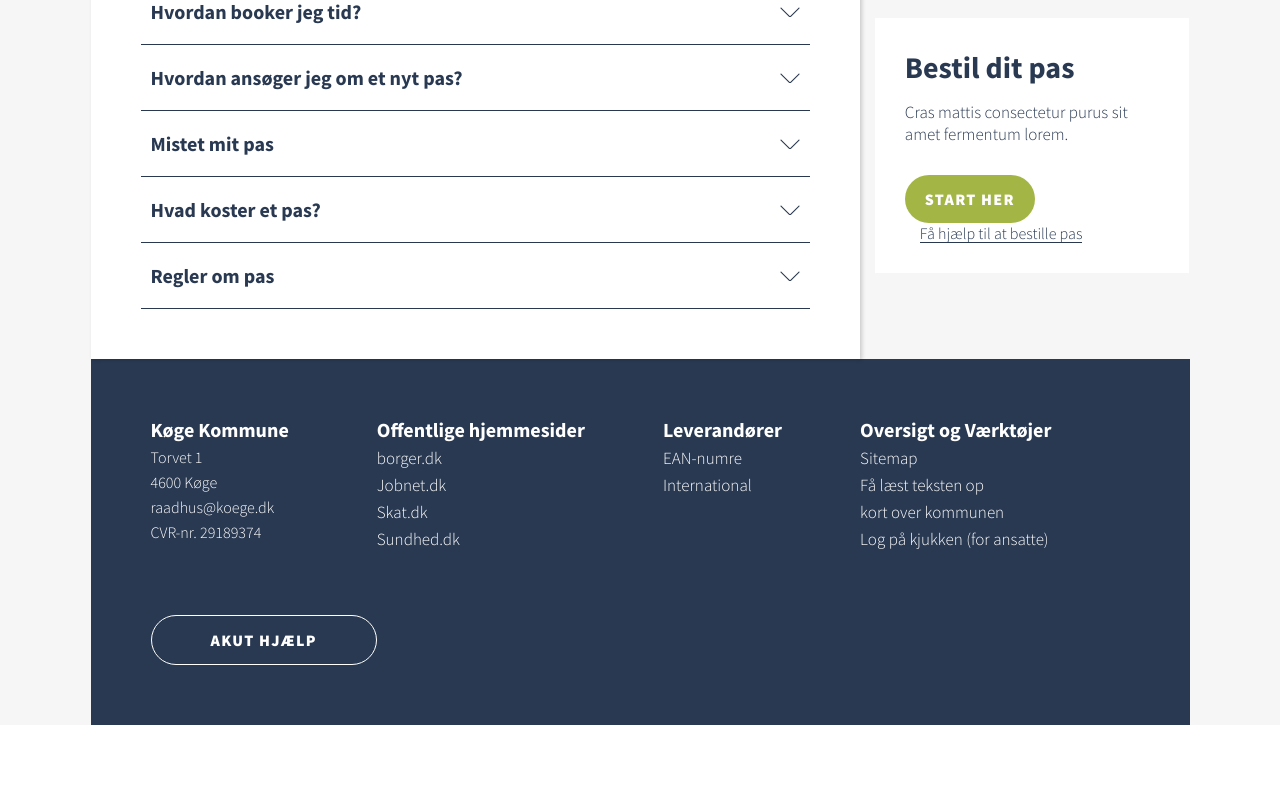
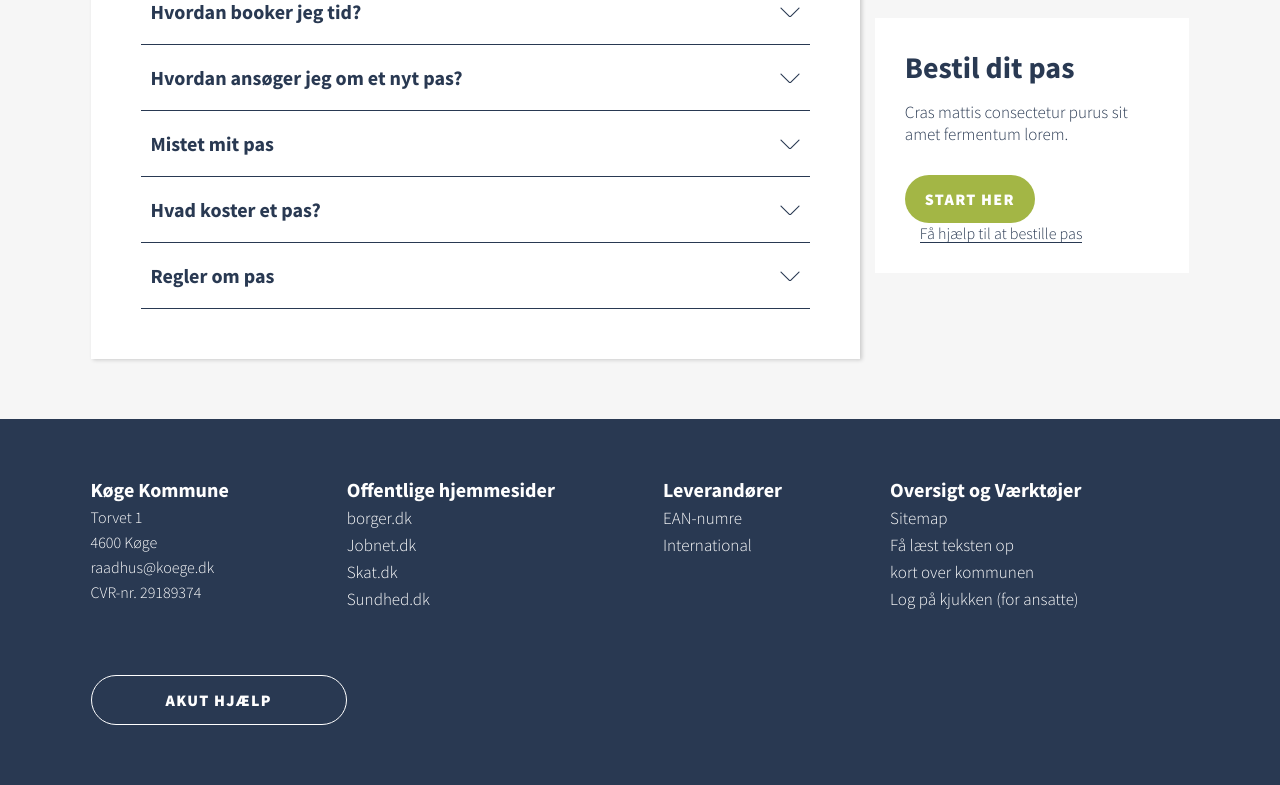
Before and after one commit to kasper-br/kk, a PHP site: page /pas.php in a window 1280 px wide. Shown: the part 857-1642 px from the top of the page. Before the commit the page ends 1582 px from the top, so only its background shows below. Run offline with PHP 8.4, Linux system fonts and the light colour scheme.

Commit message:
sidste takker for idag

```diff
--- a/footer.php
+++ b/footer.php
@@ -1,5 +1,6 @@
 
-<footer class="footergrid">
+<footer>
+        <div class="footergrid">
                 <div class="item1">
                         <ul>
                             <li class="first">Køge Kommune</li>
@@ -38,6 +39,7 @@
 
 
             <a class="btn outline white" href="#">Akut Hjælp</a>
+    </div>
 </footer>
 
 <script src="js/scripts.js"></script>
```
Lines whose indentation alone changed are shown as unchanged.
